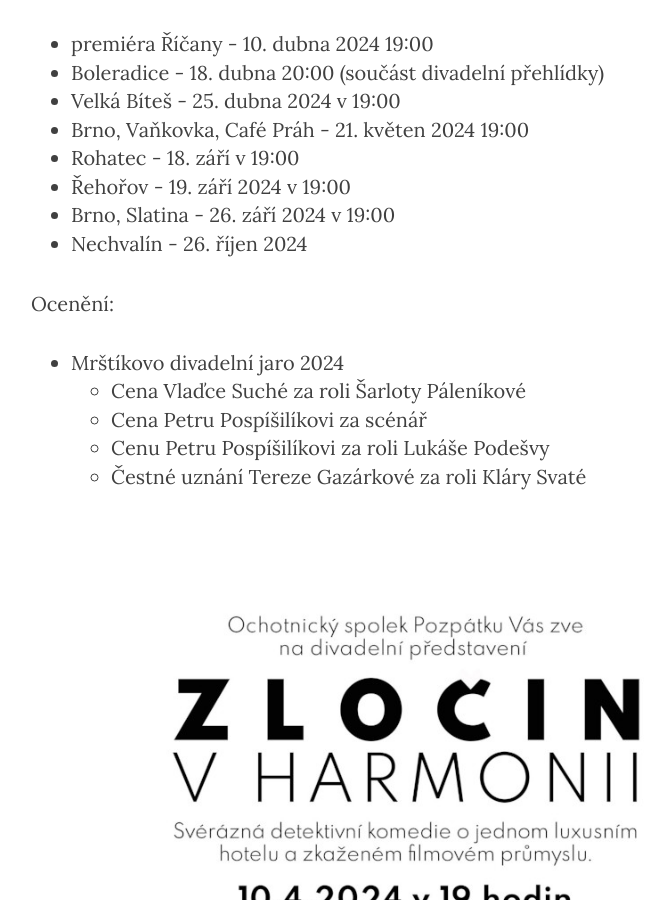
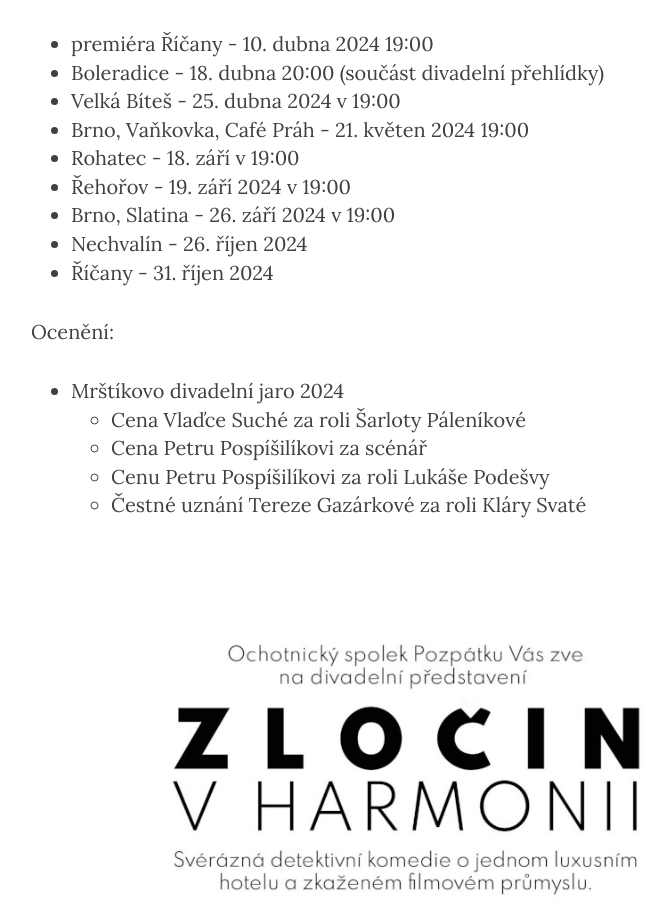
Before and after one commit to xsuchy/pozpatku, a Jekyll site: the page built from _posts/2024-02-24-zlocin-v-harmonii.markdown, in a window 1280 px wide and 900 px high, scrolled down 1321 px. Shown: the whole window, without its empty margins (234-905 px from the left). Built offline with Jekyll 4.4.1, drawn with Linux system fonts in a browser that asks for light colours; nearby versions of some CDN libraries.

Commit message:
termin na ricany

```diff
--- a/_posts/2024-02-24-zlocin-v-harmonii.markdown
+++ b/_posts/2024-02-24-zlocin-v-harmonii.markdown
@@ -37,6 +37,7 @@ Reprízy:
  * Řehořov - 19. září 2024 v 19:00
  * Brno, Slatina - 26. září 2024 v 19:00
  * Nechvalín - 26. říjen 2024
+ * Říčany - 31. říjen 2024
 
 Ocenění:
 
```
